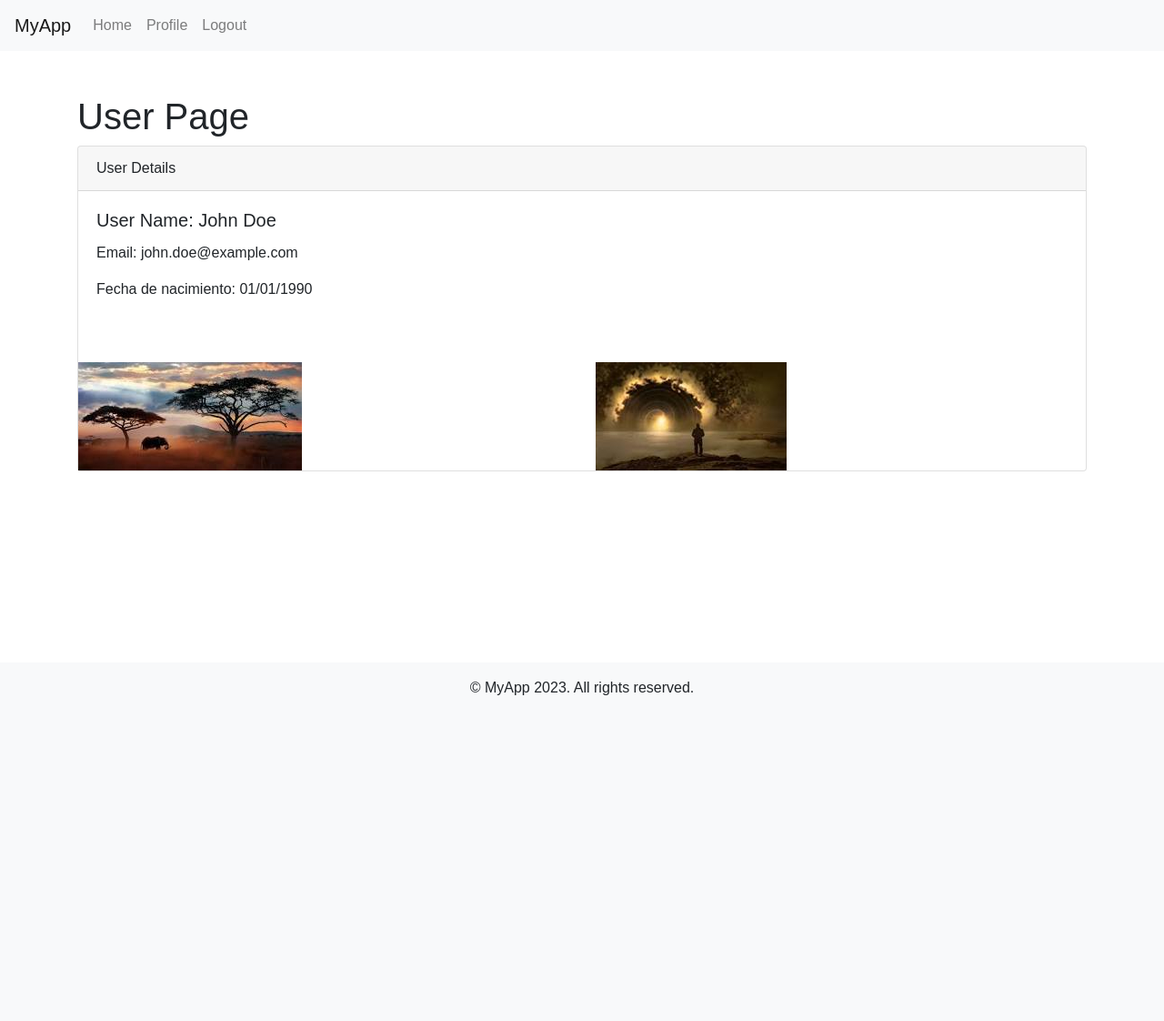
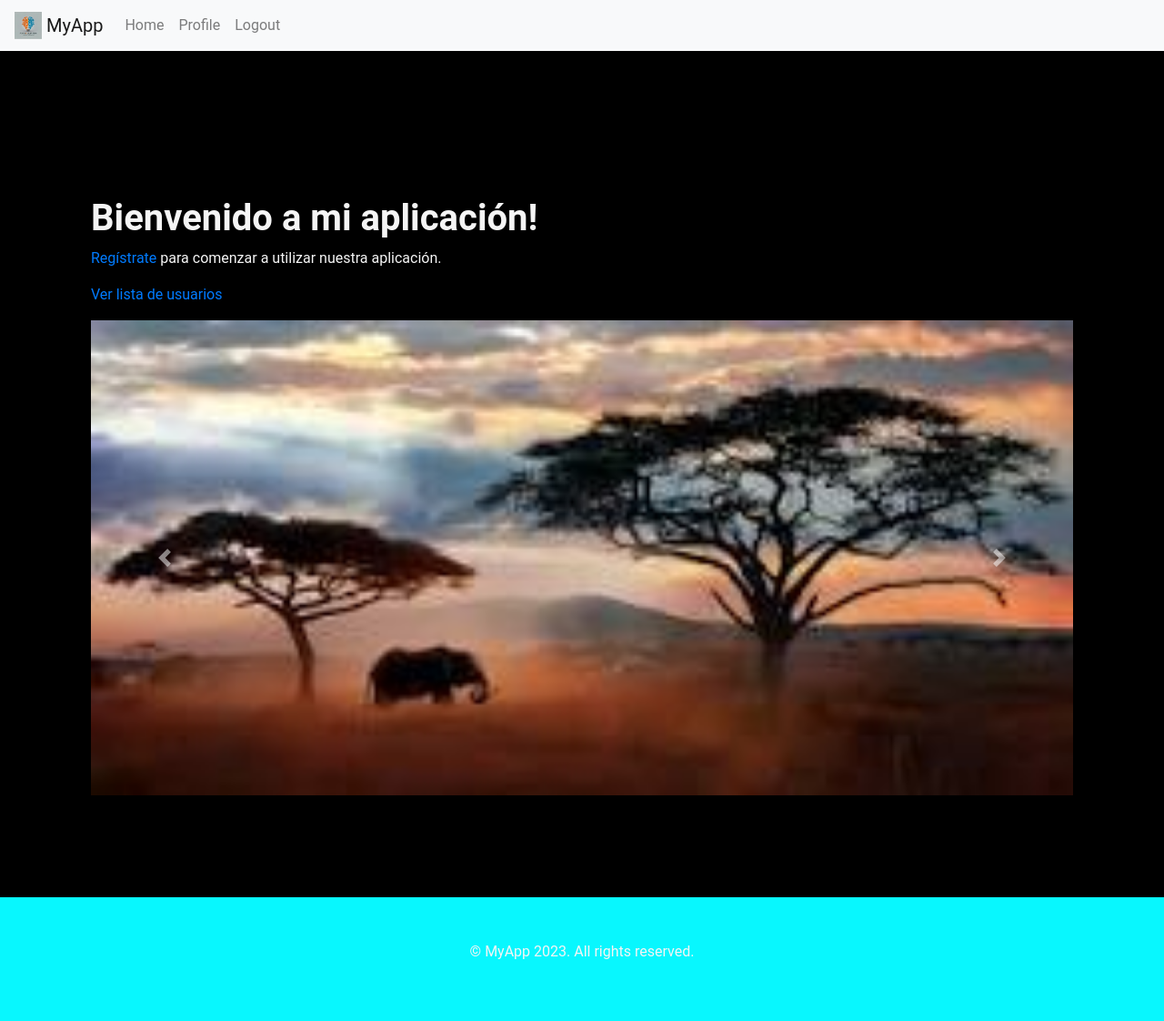
Before and after one commit to madseasonsw/3erIndividual, a Django app: page / in a window 1280 px wide. Shown: the whole page at 91% size. Before the commit the page ends 764 px from the top, so only its background shows below. Run offline with Django 4.2, Linux system fonts and the light colour scheme; some libraries are stand-ins or nearby versions.

Commit message:
actualizacion del repositorio

```diff
--- a/helloworld_app/forms.py
+++ b/helloworld_app/forms.py
@@ -11,3 +11,8 @@ class CustomUserChangeForm(UserChangeForm):
     class Meta(UserChangeForm.Meta):
         model = CustomUser
         fields = ('username', 'email', 'fecha_de_nacimiento')
+
+class RegisterForm(CustomUserCreationForm):
+    class Meta(CustomUserCreationForm.Meta):
+        model = CustomUser
+        fields = ('username', 'email', 'password1', 'password2')
--- a/helloworld_app/static/css/style.css
+++ b/helloworld_app/static/css/style.css
@@ -1,9 +1,83 @@
+/* Estilos generales */
 body {
-    font-family: Arial, sans-serif;
+    background-color: #000000;
+    font-family: 'Roboto', sans-serif;
+    color: #f5f5f5;
 }
 
+/* Colores neón */
+.neon-blue {
+    color: #08f7fe; /* Celeste neón */
+    text-shadow:
+        0 0 5px #08f7fe,
+        0 0 10px #08f7fe,
+        0 0 20px #08f7fe,
+        0 0 30px #08f7fe,
+        0 0 40px #08f7fe;
+}
+
+.neon-pink {
+    color: #fe53bb; /* Rosado neón */
+    text-shadow:
+        0 0 5px #fe53bb,
+        0 0 10px #fe53bb,
+        0 0 20px #fe53bb,
+        0 0 30px #fe53bb,
+        0 0 40px #fe53bb;
+}
+
+
+
+/* Títulos */
+h1, h2, h3, h4, h5, h6 {
+    font-weight: bold;
+}
+
+/* Encabezado */
+header {
+    background-color: #000000!important;
+    box-shadow: 0 4px 6px rgba(0, 0, 0, 0.1);
+}
+
+.navbar-brand,
+.nav-link {
+    color: #f5f5f5;
+}
+
+.navbar-brand:hover,
+.nav-link:hover {
+    color: #08f7fe;
+}
+
+/* Contenido */
+.container {
+    padding-top: 2rem;
+    padding-bottom: 2rem;
+}
+
+.card {
+    background-color: #1a1a1a;
+    border-color: #333333;
+}
+
+.card-title,
+.card-text {
+    color: #f5f5f5;
+}
+
+/* Pie de página */
 footer {
-    position: absolute;
-    bottom: 0;
-    width: 100%;
+    background-color: #000000;
+    color: #f5f5f5;
 }
+
+footer a {
+    color: #08f7fe;
+}
+
+footer a:hover {
+    color: #fe53bb;
+}
+.bg-red {
+    background-color: #08f7fe!important;
+}
--- a/helloworld_app/templates/base.html
+++ b/helloworld_app/templates/base.html
@@ -4,14 +4,17 @@
 <head>
     <meta charset="UTF-8">
     <meta name="viewport" content="width=device-width, initial-scale=1.0">
-    <title>User Page</title>
-    <link rel="stylesheet" href="https://maxcdn.bootstrapcdn.com/bootstrap/4.5.2/css/bootstrap.min.css">
+    <title>{% block title %}User Page{% endblock %}</title>
+    <link rel="stylesheet" href="https://maxcdn.bootstrapcdn.com/bootstrap/4.6.0/css/bootstrap.min.css">
     <link rel="stylesheet" href="{% static 'css/style.css' %}">
 </head>
 <body>
     <header>
         <nav class="navbar navbar-expand-lg navbar-light bg-light">
-            <a class="navbar-brand" href="#">MyApp</a>
+            <a class="navbar-brand" href="#">
+                <img src="{% static 'img/logo.png' %}" alt="MyApp Logo" height="30" class="d-inline-block align-top">
+                MyApp
+            </a>
             <button class="navbar-toggler" type="button" data-toggle="collapse" data-target="#navbarNav" aria-controls="navbarNav" aria-expanded="false" aria-label="Toggle navigation">
                 <span class="navbar-toggler-icon"></span>
             </button>
@@ -32,35 +35,18 @@
     </header>
 
     <main class="container mt-5">
-        <h1>User Page</h1>
-        <div class="card">
-            <div class="card-header">
-                User Details
-            </div>
-            <div class="card-body">
-                <h5 class="card-title">User Name: John Doe</h5>
-                <p class="card-text">Email: john.doe@example.com</p>
-                <p class="card-text">Fecha de nacimiento: 01/01/1990</p>
-            </div>
-            <div class="row mt-5">
-                <div class="col-md-6">
-                    <img src="{% static 'img/Imagen1.jpg' %}" alt="Imagen1" class="img-fluid">
-                </div>
-                <div class="col-md-6">
-                    <img src="{% static 'img/Imagen2.jpg' %}" alt="Imagen2" class="img-fluid">
-                </div>
-            </div>
-        </div>
+        {% block content %}
+        {% endblock %}
     </main>
 
-    <footer class="bg-light py-3 mt-5">
+    <footer class="bg-red py-3 mt-5">
         <div class="container text-center">
             <p>&copy; MyApp 2023. All rights reserved.</p>
         </div>
     </footer>
 
-    <script src="https://code.jquery.com/jquery-3.5.1.slim.min.js"></script>
+    <script src="https://code.jquery.com/jquery-3.6.0.min.js"></script>
     <script src="https://cdn.jsdelivr.net/npm/@popperjs/core@2.9.3/dist/umd/popper.min.js"></script>
-    <script src="https://maxcdn.bootstrapcdn.com/bootstrap/4.5.2/js/bootstrap.min.js"></script>
+    <script src="https://maxcdn.bootstrapcdn.com/bootstrap/4.6.0/js/bootstrap.min.js"></script>
 </body>
 </html>
--- a/helloworld_app/templates/landing.html
+++ b/helloworld_app/templates/landing.html
@@ -1,6 +1,5 @@
 {% extends 'base.html' %}
 {% load static %}
-
 
 {% block title %}
     Página Principal
@@ -9,8 +8,29 @@
 {% block content %}
     <div class="container mt-5">
         <h1>Bienvenido a mi aplicación!</h1>
-        <img src="{% static 'imagen1.jpg' %}" alt="Imagen 1" class="img-fluid">
-        <img src="{% static 'imagen2.jpg' %}" alt="Imagen 2" class="img-fluid">
-        <!-- Aquí puedes agregar más contenido como un carrusel de Bootstrap, etc. -->
+        <p><a href="{% url 'register' %}">Regístrate</a> para comenzar a utilizar nuestra aplicación.</p>
+        <p><a href="{% url 'lista_de_usuarios' %}">Ver lista de usuarios</a></p>
+
+        <!-- Carrusel de Bootstrap -->
+        <div id="carouselExampleControls" class="carousel slide" data-ride="carousel">
+            <div class="carousel-inner">
+                <div class="carousel-item active">
+                    <img src="{% static 'img/imagen1.jpg' %}" class="d-block w-100" alt="Imagen 1">
+                </div>
+                <div class="carousel-item">
+                    <img src="{% static 'img/imagen2.jpg' %}" class="d-block w-100" alt="Imagen 2">
+                </div>
+                <!-- Añade más elementos al carrusel aquí -->
+            </div>
+            <a class="carousel-control-prev" href="#carouselExampleControls" role="button" data-slide="prev">
+                <span class="carousel-control-prev-icon" aria-hidden="true"></span>
+                <span class="sr-only">Previous</span>
+            </a>
+            <a class="carousel-control-next" href="#carouselExampleControls" role="button" data-slide="next">
+                <span class="carousel-control-next-icon" aria-hidden="true"></span>
+                <span class="sr-only">Next</span>
+            </a>
+        </div>
+        <!-- Fin del carrusel -->
     </div>
 {% endblock %}
--- a/helloworld_app/templates/style.css
+++ /dev/null
@@ -1,4 +0,0 @@
-body {
-    background-color: #f0f0f0;
-    color: #333;
-}
--- a/helloworld_app/urls.py
+++ b/helloworld_app/urls.py
@@ -6,6 +6,7 @@ from django.conf.urls.static import static
 urlpatterns = [
     path('', views.landing_page, name='landing_page'),
     path('usuario/', views.lista_de_usuarios, name='lista_de_usuarios'),
+    path('register/', views.register, name='register'),
     # ... otras rutas ...
 ]
 
--- a/helloworld_app/views.py
+++ b/helloworld_app/views.py
@@ -1,5 +1,9 @@
 from django.shortcuts import render
 from .models import CustomUser
+from django.contrib.auth import login
+from .forms import RegisterForm
+from django.shortcuts import render, redirect
+
 
 def lista_de_usuarios(request):
     usuarios = CustomUser.objects.all()
@@ -7,3 +11,31 @@ def lista_de_usuarios(request):
 
 def landing_page(request):
     return render(request, 'landing.html')
+
+def register(request):
+    if request.method == 'POST':
+        form = RegisterForm(request.POST)
+        if form.is_valid():
+            user = form.save()
+            login(request, user)
+            return redirect('landing_page')
+    else:
+        form = RegisterForm()
+    return render(request, 'register.html', {'form': form})
+
+def save_user(request):
+    if request.method == 'POST':
+        first_name = request.POST.get('first_name')
+        last_name = request.POST.get('last_name')
+        email = request.POST.get('email')
+        password = request.POST.get('password')
+
+        # Crear un nuevo objeto CustomUser y guardar los datos del formulario en la base de datos
+        new_user = CustomUser(first_name=first_name, last_name=last_name, email=email)
+        new_user.set_password(password)
+        new_user.save()
+
+        return redirect('home') # Reemplaza 'home' con la vista a la que deseas redirigir después de guardar los datos
+    else:
+        form = RegisterForm()
+    return render(request, 'register.html', {'form': form})
--- a/helloworld_project/settings.py
+++ b/helloworld_project/settings.py
@@ -57,7 +57,7 @@ ROOT_URLCONF = 'helloworld_project.urls'
 TEMPLATES = [
     {
         'BACKEND': 'django.template.backends.django.DjangoTemplates',
-        'DIRS': [],
+        'DIRS': [BASE_DIR / "templates"],
         'APP_DIRS': True,
         'OPTIONS': {
             'context_processors': [
```
Also changed, not shown: helloworld_app/models.py (+13 -6 lines), helloworld_app/templates/register.html (added, +10 -0 lines), db.sqlite3, helloworld_app/migrations/0001_initial.py, helloworld_app/migrations/0002_alter_customuser_fecha_de_nacimiento.py (deleted), helloworld_app/static/img/logo.png (added).
